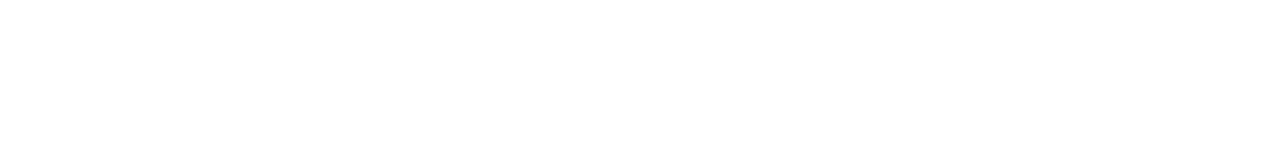
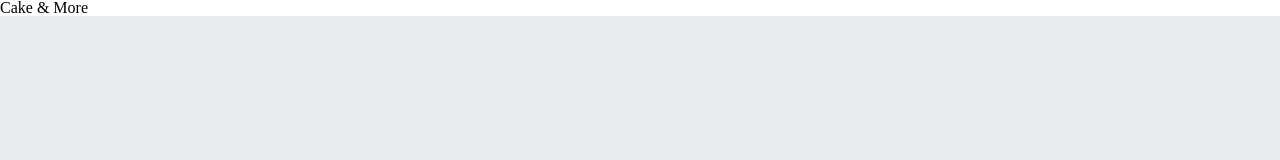
Before and after one commit to Nataliabichoff/kauan-maria-julia-natalia, a plain HTML site: page index.html in a window 1280 px wide. Drawn offline with Linux system fonts and the light colour scheme.

Commit message:
Add files via upload

```diff
--- a/index.html
+++ b/index.html
@@ -4,9 +4,12 @@
     <meta charset="UTF-8">
     <meta name="viewport" content="width=device-width, initial-scale=1.0">
     <title>makeup</title>
+    <link rel="stylesheet" href="reset.css">
     <link rel="stylesheet" href="style.css">
 </head>
+
 <body>
+    <h1>Cake & More</h1>
+</body>
 
-</body>
 </html>
--- /dev/null
+++ b/reset.css
@@ -0,0 +1,48 @@
+/* http://meyerweb.com/eric/tools/css/reset/
+   v2.0 | 20110126
+   License: none (public domain)
+*/
+
+html, body, div, span, applet, object, iframe,
+h1, h2, h3, h4, h5, h6, p, blockquote, pre,
+a, abbr, acronym, address, big, cite, code,
+del, dfn, em, img, ins, kbd, q, s, samp,
+small, strike, strong, sub, sup, tt, var,
+b, u, i, center,
+dl, dt, dd, ol, ul, li,
+fieldset, form, label, legend,
+table, caption, tbody, tfoot, thead, tr, th, td,
+article, aside, canvas, details, embed,
+figure, figcaption, footer, header, hgroup,
+menu, nav, output, ruby, section, summary,
+time, mark, audio, video {
+	margin: 0;
+	padding: 0;
+	border: 0;
+	font-size: 100%;
+	font: inherit;
+	vertical-align: baseline;
+}
+/* HTML5 display-role reset for older browsers */
+article, aside, details, figcaption, figure,
+footer, header, hgroup, menu, nav, section {
+	display: block;
+}
+body {
+	line-height: 1;
+}
+ol, ul {
+	list-style: none;
+}
+blockquote, q {
+	quotes: none;
+}
+blockquote:before, blockquote:after,
+q:before, q:after {
+	content: '';
+	content: none;
+}
+table {
+	border-collapse: collapse;
+	border-spacing: 0;
+}
--- a/style.css
+++ b/style.css
@@ -1,3 +1,11 @@
 :root {
     --cor-de-fundo: #EBECEE;
 }
+
+body {
+    background-color: var(--cor-de-fundo)
+}
+
+h1 {
+    background-color: rgb(255, 255, 255);
+}
```
